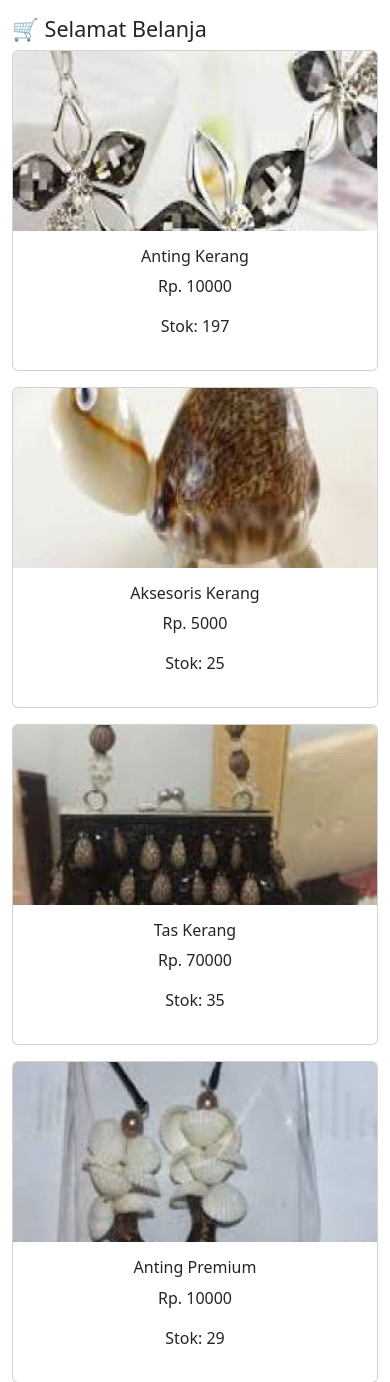
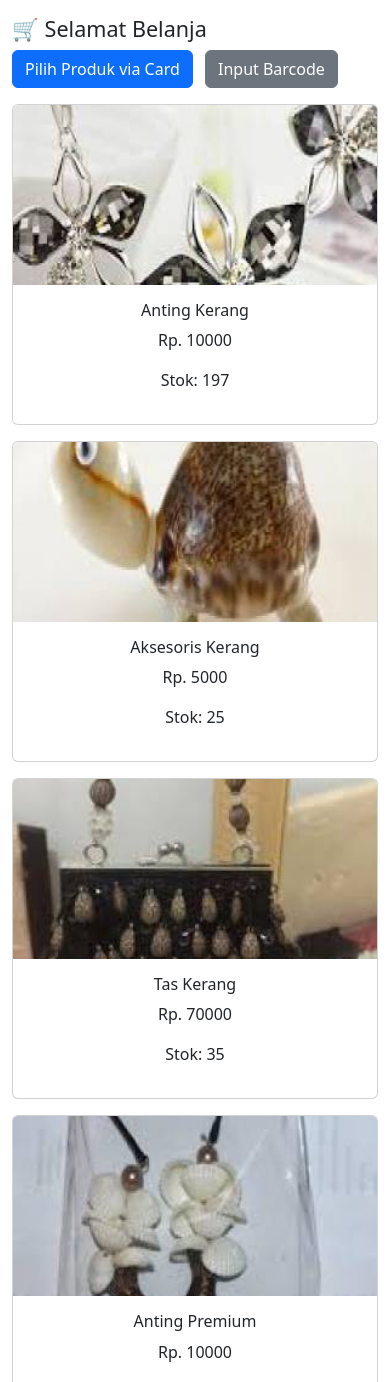
Before and after one commit to zinedine098/Virginia-Store, a Django app: page / in a window 390 px wide. Shown: the part 61-1443 px from the top of the page. Run offline with Django 5.2, Linux system fonts and the light colour scheme; data comes from the database, SQL or seed files in the repository; both versions use the stored data as it was after the commit; data that the repository does not hold is empty.

Commit message:
membuat barcode mode

```diff
--- a/kasir/templates/home.html
+++ b/kasir/templates/home.html
@@ -11,7 +11,11 @@
   </div>
   {% endif %}
   <h4>🛒 Selamat Belanja</h4>
-  <div class="row">
+  <div class="mb-3">
+    <button class="btn btn-primary me-2" onclick="toggleMode('card')">Pilih Produk via Card</button>
+    <button class="btn btn-secondary" onclick="toggleMode('barcode')">Input Barcode</button>
+  </div>
+  <div id="cardMode" class="row">
     <div class="col-md-8">
       <div class="row">
         {% for item in produk %}
@@ -28,13 +32,40 @@
         {% endfor %}
       </div>
     </div>
-    <div class="col-md-4">
+
+    <div class="col-md-4 cart-sticky">
       <!-- Tabel Keranjang -->
-      <h5 class="mt-4">🧾 Keranjang Belanja</h5>
-      <table class="table table-bordered" id="tabelKeranjang">
+      <h5 class="mt-4">Keranjang Belanja</h5>
+      <table class="table table-striped table-hover table-bordered" id="tabelKeranjang">
         <thead><tr><th>Barang</th><th>Harga</th><th>Jumlah</th><th>Subtotal</th><th>Aksi</th></tr></thead>
         <tbody></tbody>
       </table>
+      <div class="mt-3 text-end">
+        <h5>Total: Rp <span id="totalBayar">0</span></h5>
+      </div>
+      <div class="mt-3">
+        <a href="{% url 'halaman_bayar' %}" class="btn btn-success">💳 Bayar</a>
+      </div>
+    </div>
+  </div>
+
+  <div id="barcodeMode" class="row" style="display: none;">
+    <div class="col-md-8">
+      <div class="mb-3">
+        <input type="text" id="barcodeInput" class="form-control" placeholder="Masukkan barcode produk">
+        <button class="btn btn-primary mt-2" onclick="cariProdukByBarcode()">Cari Produk</button>
+      </div>
+    </div>
+    <div class="col-md-4 cart-sticky">
+      <!-- Tabel Keranjang -->
+      <h5 class="mt-4">Keranjang Belanja</h5>
+      <table class="table table-striped table-hover table-bordered" id="tabelKeranjangBarcode">
+        <thead><tr><th>Barang</th><th>Harga</th><th>Jumlah</th><th>Subtotal</th><th>Aksi</th></tr></thead>
+        <tbody></tbody>
+      </table>
+      <div class="mt-3 text-end">
+        <h5>Total: Rp <span id="totalBayarBarcode">0</span></h5>
+      </div>
       <div class="mt-3">
         <a href="{% url 'halaman_bayar' %}" class="btn btn-success">💳 Bayar</a>
       </div>
@@ -47,6 +78,7 @@
       <div class="modal-content">
         <div class="modal-header"><h5 id="namaProduk"></h5></div>
         <div class="modal-body">
+          <img id="gambarProduk" src="" alt="Product Image" class="img-fluid mb-3" style="max-height: 200px; display: none;">
           <p>Harga: Rp <span id="hargaProduk"></span></p>
           <p>Stok Tersedia: <span id="stokProduk"></span></p>
           <input type="number" id="jumlahBeli" class="form-control" placeholder="Masukkan jumlah" min="1">
@@ -73,18 +105,26 @@ async function loadKeranjang() {
   const tbody = document.querySelector("#tabelKeranjang tbody");
   tbody.innerHTML = '';
   data.details.forEach(detail => {
-    const row = `<tr data-produk="${detail.produk}" data-detail-id="${detail.detail_id}"><td>${detail.produk}</td><td>Rp ${detail.harga.toLocaleString()}</td><td><div class="d-flex align-items-center justify-content-center"><button class="btn btn-sm btn-secondary" onclick="updateJumlah(${detail.detail_id}, 'kurangi')">-</button><span class="mx-2">${detail.jumlah}</span><button class="btn btn-sm btn-secondary" onclick="updateJumlah(${detail.detail_id}, 'tambah')">+</button></div></td><td>Rp ${detail.subtotal.toLocaleString()}</td><td><button class="btn btn-sm btn-danger" onclick="hapusItem(${detail.detail_id})">Hapus</button></td></tr>`;
+    const row = `<tr data-produk="${detail.produk}" data-detail-id="${detail.detail_id}"><td>${detail.produk}</td><td>Rp ${detail.harga.toLocaleString('id-ID')}</td><td><div class="d-flex align-items-center justify-content-center"><button class="btn btn-sm btn-outline-secondary" onclick="updateJumlah(${detail.detail_id}, 'kurangi')">-</button><span class="mx-2">${detail.jumlah}</span><button class="btn btn-sm btn-outline-secondary" onclick="updateJumlah(${detail.detail_id}, 'tambah')">+</button></div></td><td>Rp ${detail.subtotal.toLocaleString('id-ID')}</td><td><button class="btn btn-sm btn-outline-danger" onclick="hapusItem(${detail.detail_id})">Hapus</button></td></tr>`;
     tbody.insertAdjacentHTML('beforeend', row);
   });
+  calculateTotal();
 }
 
-function bukaDetail(id, nama, harga, stok) {
+function bukaDetail(id, nama, harga, stok, gambar = '') {
   produkIdAktif = id;
   hargaAktif = harga;
   document.getElementById('namaProduk').textContent = nama;
   document.getElementById('hargaProduk').textContent = harga;
   document.getElementById('stokProduk').textContent = stok;
   document.getElementById('jumlahBeli').max = stok;
+  const imgElement = document.getElementById('gambarProduk');
+  if (gambar) {
+    imgElement.src = gambar;
+    imgElement.style.display = 'block';
+  } else {
+    imgElement.style.display = 'none';
+  }
   new bootstrap.Modal(document.getElementById('modalProduk')).show();
 }
 
@@ -98,21 +138,27 @@ async function tambahKeranjang() {
   const data = await response.json();
 
   if (data.status === "success") {
-    const tbody = document.querySelector("#tabelKeranjang tbody");
+    const currentMode = document.getElementById('cardMode').style.display !== 'none' ? 'card' : 'barcode';
+    const tbody = currentMode === 'card' ? document.querySelector("#tabelKeranjang tbody") : document.querySelector("#tabelKeranjangBarcode tbody");
     // Cek apakah produk sudah ada di tabel
     const existingRow = tbody.querySelector(`tr[data-produk="${data.produk}"]`);
     if (existingRow) {
       // Update jumlah dan subtotal jika sudah ada
-      existingRow.cells[2].innerHTML = `<div class="d-flex align-items-center justify-content-center"><button class="btn btn-sm btn-secondary" onclick="updateJumlah(${data.detail_id}, 'kurangi')">-</button><span class="mx-2">${data.jumlah}</span><button class="btn btn-sm btn-secondary" onclick="updateJumlah(${data.detail_id}, 'tambah')">+</button></div>`;
-      existingRow.cells[3].textContent = `Rp ${data.subtotal.toLocaleString()}`;
+      existingRow.cells[2].innerHTML = `<div class="d-flex align-items-center justify-content-center"><button class="btn btn-sm btn-outline-secondary" onclick="updateJumlah(${data.detail_id}, 'kurangi')">-</button><span class="mx-2">${data.jumlah}</span><button class="btn btn-sm btn-outline-secondary" onclick="updateJumlah(${data.detail_id}, 'tambah')">+</button></div>`;
+      existingRow.cells[3].textContent = `Rp ${data.subtotal.toLocaleString('id-ID')}`;
     } else {
       // Tambah baris baru jika belum ada
-      const row = `<tr data-produk="${data.produk}" data-detail-id="${data.detail_id}"><td>${data.produk}</td><td>Rp ${hargaAktif.toLocaleString()}</td><td><div class="d-flex align-items-center justify-content-center"><button class="btn btn-sm btn-secondary" onclick="updateJumlah(${data.detail_id}, 'kurangi')">-</button><span class="mx-2">${data.jumlah}</span><button class="btn btn-sm btn-secondary" onclick="updateJumlah(${data.detail_id}, 'tambah')">+</button></div></td><td>Rp ${data.subtotal.toLocaleString()}</td><td><button class="btn btn-sm btn-danger" onclick="hapusItem(${data.detail_id})">Hapus</button></td></tr>`;
+      const row = `<tr data-produk="${data.produk}" data-detail-id="${data.detail_id}"><td>${data.produk}</td><td>Rp ${hargaAktif.toLocaleString('id-ID')}</td><td><div class="d-flex align-items-center justify-content-center"><button class="btn btn-sm btn-outline-secondary" onclick="updateJumlah(${data.detail_id}, 'kurangi')">-</button><span class="mx-2">${data.jumlah}</span><button class="btn btn-sm btn-outline-secondary" onclick="updateJumlah(${data.detail_id}, 'tambah')">+</button></div></td><td>Rp ${data.subtotal.toLocaleString('id-ID')}</td><td><button class="btn btn-sm btn-outline-danger" onclick="hapusItem(${data.detail_id})">Hapus</button></td></tr>`;
       tbody.insertAdjacentHTML('beforeend', row);
     }
     // Update stok di card
     document.getElementById(`stok-${produkIdAktif}`).textContent = data.new_stok;
     bootstrap.Modal.getInstance(document.getElementById('modalProduk')).hide();
+    if (currentMode === 'card') {
+      calculateTotal();
+    } else {
+      calculateTotalBarcode();
+    }
   } else {
     alert(data.message || "Stok tidak cukup!");
   }
@@ -128,10 +174,16 @@ async function updateJumlah(detailId, action) {
 
   if (data.status === "success") {
     const row = document.querySelector(`tr[data-detail-id="${detailId}"]`);
-    row.cells[2].innerHTML = `<div class="d-flex align-items-center justify-content-center"><button class="btn btn-sm btn-secondary" onclick="updateJumlah(${detailId}, 'kurangi')">-</button><span class="mx-2">${data.jumlah}</span><button class="btn btn-sm btn-secondary" onclick="updateJumlah(${detailId}, 'tambah')">+</button></div>`;
-    row.cells[3].textContent = `Rp ${data.subtotal.toLocaleString()}`;
+    row.cells[2].innerHTML = `<div class="d-flex align-items-center justify-content-center"><button class="btn btn-sm btn-outline-secondary" onclick="updateJumlah(${detailId}, 'kurangi')">-</button><span class="mx-2">${data.jumlah}</span><button class="btn btn-sm btn-outline-secondary" onclick="updateJumlah(${detailId}, 'tambah')">+</button></div>`;
+    row.cells[3].textContent = `Rp ${data.subtotal.toLocaleString('id-ID')}`;
     // Update stok di card
     document.getElementById(`stok-${data.produk_id}`).textContent = data.new_stok;
+    const currentMode = document.getElementById('cardMode').style.display !== 'none' ? 'card' : 'barcode';
+    if (currentMode === 'card') {
+      calculateTotal();
+    } else {
+      calculateTotalBarcode();
+    }
   }
 }
 
@@ -148,7 +200,73 @@ async function hapusItem(detailId) {
     row.remove();
     // Update stok di card
     document.getElementById(`stok-${data.produk_id}`).textContent = data.new_stok;
+    const currentMode = document.getElementById('cardMode').style.display !== 'none' ? 'card' : 'barcode';
+    if (currentMode === 'card') {
+      calculateTotal();
+    } else {
+      calculateTotalBarcode();
+    }
   }
+}
+
+function calculateTotal() {
+  const rows = document.querySelectorAll("#tabelKeranjang tbody tr");
+  let total = 0;
+  rows.forEach(row => {
+    const subtotalText = row.cells[3].textContent.replace('Rp ', '').replace(/\./g, '');
+    const subtotal = parseInt(subtotalText) || 0;
+    total += subtotal;
+  });
+  document.getElementById('totalBayar').textContent = total.toLocaleString('id-ID');
+}
+
+function toggleMode(mode) {
+  if (mode === 'card') {
+    document.getElementById('cardMode').style.display = 'flex';
+    document.getElementById('barcodeMode').style.display = 'none';
+  } else if (mode === 'barcode') {
+    document.getElementById('cardMode').style.display = 'none';
+    document.getElementById('barcodeMode').style.display = 'flex';
+    loadKeranjangBarcode();
+  }
+}
+
+async function loadKeranjangBarcode() {
+  const response = await fetch("{% url 'get_keranjang' %}");
+  const data = await response.json();
+  const tbody = document.querySelector("#tabelKeranjangBarcode tbody");
+  tbody.innerHTML = '';
+  data.details.forEach(detail => {
+    const row = `<tr data-produk="${detail.produk}" data-detail-id="${detail.detail_id}"><td>${detail.produk}</td><td>Rp ${detail.harga.toLocaleString('id-ID')}</td><td><div class="d-flex align-items-center justify-content-center"><button class="btn btn-sm btn-outline-secondary" onclick="updateJumlah(${detail.detail_id}, 'kurangi')">-</button><span class="mx-2">${detail.jumlah}</span><button class="btn btn-sm btn-outline-secondary" onclick="updateJumlah(${detail.detail_id}, 'tambah')">+</button></div></td><td>Rp ${detail.subtotal.toLocaleString('id-ID')}</td><td><button class="btn btn-sm btn-outline-danger" onclick="hapusItem(${detail.detail_id})">Hapus</button></td></tr>`;
+    tbody.insertAdjacentHTML('beforeend', row);
+  });
+  calculateTotalBarcode();
+}
+
+async function cariProdukByBarcode() {
+  const barcode = document.getElementById('barcodeInput').value;
+  if (!barcode) {
+    alert('Masukkan barcode!');
+    return;
+  }
+  const response = await fetch(`{% url 'get_produk_by_barcode' %}?barcode=${barcode}`);
+  const data = await response.json();
+  if (data.status === 'success') {
+    bukaDetail(data.id, data.nama_barang, data.harga_barang, data.stok, data.gambar);
+  } else {
+    alert(data.message);
+  }
+}
+
+function calculateTotalBarcode() {
+  const rows = document.querySelectorAll("#tabelKeranjangBarcode tbody tr");
+  let total = 0;
+  rows.forEach(row => {
+    const subtotalText = row.cells[3].textContent.replace('Rp ', '').replace(/\./g, '');
+    const subtotal = parseInt(subtotalText) || 0;
+    total += subtotal;
+  });
+  document.getElementById('totalBayarBarcode').textContent = total.toLocaleString('id-ID');
 }
 </script>
 {% endblock %}
--- a/kasir/urls.py
+++ b/kasir/urls.py
@@ -11,6 +11,7 @@ urlpatterns = [
     path('proses-bayar/', views.proses_bayar, name='proses_bayar'),
     path('struk/<int:transaksi_id>/', views.halaman_struk, name='halaman_struk'),
     path('batalkan-transaksi/', views.batalkan_transaksi, name='batalkan_transaksi'),
+    path('get-produk-by-barcode/', views.get_produk_by_barcode, name='get_produk_by_barcode'),
     # path('produk/', views.produk, name='produk'),
     # path('nota-kosong/', views.nota_kosong, name='nota-kosong'),
     # path('cetak-nota-kosong/', views.cetak_nota_kosong, name='cetak-nota-kosong'),
--- a/kasir/views.py
+++ b/kasir/views.py
@@ -218,6 +218,25 @@ def halaman_struk(request, transaksi_id):
     })
 
 
+def get_produk_by_barcode(request):
+    barcode = request.GET.get('barcode')
+    if not barcode:
+        return JsonResponse({"status": "error", "message": "Barcode tidak diberikan"})
+    try:
+        produk = Produk.objects.get(barcode=barcode)
+        data = {
+            "status": "success",
+            "id": produk.id,
+            "nama_barang": produk.nama_barang,
+            "harga_barang": float(produk.harga_barang),
+            "stok": produk.stok,
+            "gambar": produk.gambar.url if produk.gambar else ""
+        }
+        return JsonResponse(data)
+    except Produk.DoesNotExist:
+        return JsonResponse({"status": "error", "message": "Produk tidak ditemukan"})
+
+
 def batalkan_transaksi(request):
     transaksi_id = request.session.get('current_transaksi_id')
     if not transaksi_id:
--- a/templates/base.html
+++ b/templates/base.html
@@ -9,7 +9,7 @@
     <link rel="icon" href="{% static 'image/logo.png' %}">
   </head>
   <body>
-    <nav class="navbar navbar-expand-lg bg-body-tertiary">
+    <nav class="navbar navbar-expand-lg bg-body-tertiary sticky-top">
       <div class="container-fluid">
         <img src="{% static 'image/logo.png' %}" alt="logo" height="45">
         <button
```
Also changed, not shown: TODO.md (+17 -13 lines), static/css/base.css (+29 -0 lines), db.sqlite3, media/gambar_produk/67489c069d48276e51d4b370923bc3cb.jpg (added), media/gambar_produk/70_Homemade_African_Jewelry_That_Looks_Simply_Divine__Hike_N_Dip.jpeg (added), media/gambar_produk/7868b030a03e68108ae6457df3bc59c2.jpg (added), media/gambar_produk/959cf95af4439b8fc381d13ade3acb1f.jpg (added), media/gambar_produk/Shell_gold_plated_dangle_earrings_with_pearls.jpeg (added), media/gambar_produk/b5a8be268599d317592301773f9905ad.jpg (added), media/gambar_produk/download.jpeg (deleted), media/gambar_produk/download_1.jpeg (deleted), media/gambar_produk/download_2.jpeg (deleted), media/gambar_produk/download_3.jpeg (deleted), media/gambar_produk/download_4.jpeg (added), 2 more files.
